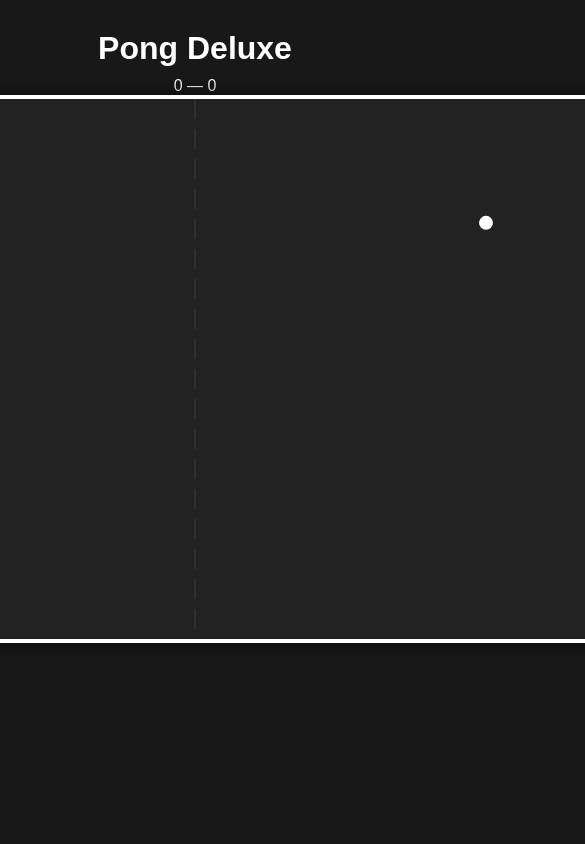
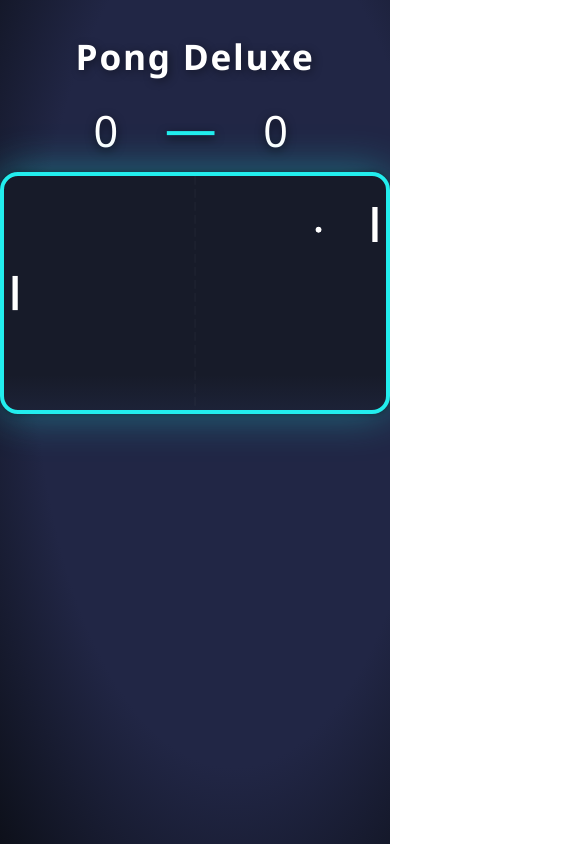
Before and after one commit to gabrielmatteojones/fictional-system, a plain HTML site: page index.html in a window 390 px wide. Shown: the top 844 px of the page, 585 px wide, since content can reach past the window. Drawn offline with Linux system fonts and the light colour scheme.

Commit message:
Update style.css

```diff
--- a/style.css
+++ b/style.css
@@ -1,20 +1,61 @@
 body {
+    min-height: 100vh;
+    background: radial-gradient(ellipse at 60% 40%, #212645 60%, #0d101a 100%);
+    color: #fff;
+    font-family: 'Segoe UI', 'Arial', sans-serif;
     display: flex;
     flex-direction: column;
     align-items: center;
-    background: #181818;
-    color: #fff;
-    font-family: Arial, sans-serif;
     margin: 0;
 }
 
 h1 {
-    margin: 30px 0 10px 0;
+    margin: 32px 0 12px 0;
+    font-weight: 700;
+    letter-spacing: 0.05em;
+    text-shadow: 2px 2px 10px #0007;
+    font-size: 2.2em;
 }
 
+#scoreboard {
+    font-size: 2.7em;
+    letter-spacing: 0.2em;
+    margin-bottom: 10px;
+    text-align: center;
+    text-shadow: 0 3px 10px #000a;
+    user-select: none;
+}
+
+#divider { color: #2ee; font-size: 1.2em; margin: 0 0.35em; }
+
 #pong {
-    background: #222;
     display: block;
-    border: 4px solid #fff;
-    box-shadow: 0 0 20px #000a;
+    background: linear-gradient(180deg, #171b29 85%, #1c2237 100%);
+    border: 4px solid #2ee;
+    border-radius: 18px;
+    box-shadow: 0 0 44px #2ee6, 0 0 6px #000a;
+    margin: 0 auto 16px auto;
 }
+
+#centerMsg {
+    position: absolute;
+    left: 0;
+    right: 0;
+    top: 48%;
+    text-align: center;
+    font-size: 2em;
+    color: #fff;
+    text-shadow: 0 2px 10px #009faa88;
+    pointer-events: none;
+    user-select: none;
+    z-index: 2;
+}
+
+@media (max-width: 1000px) {
+    #pong {
+        width: 98vw !important;
+        height: 60vw !important;
+        max-width: 900px;
+        max-height: 540px;
+    }
+}
```
